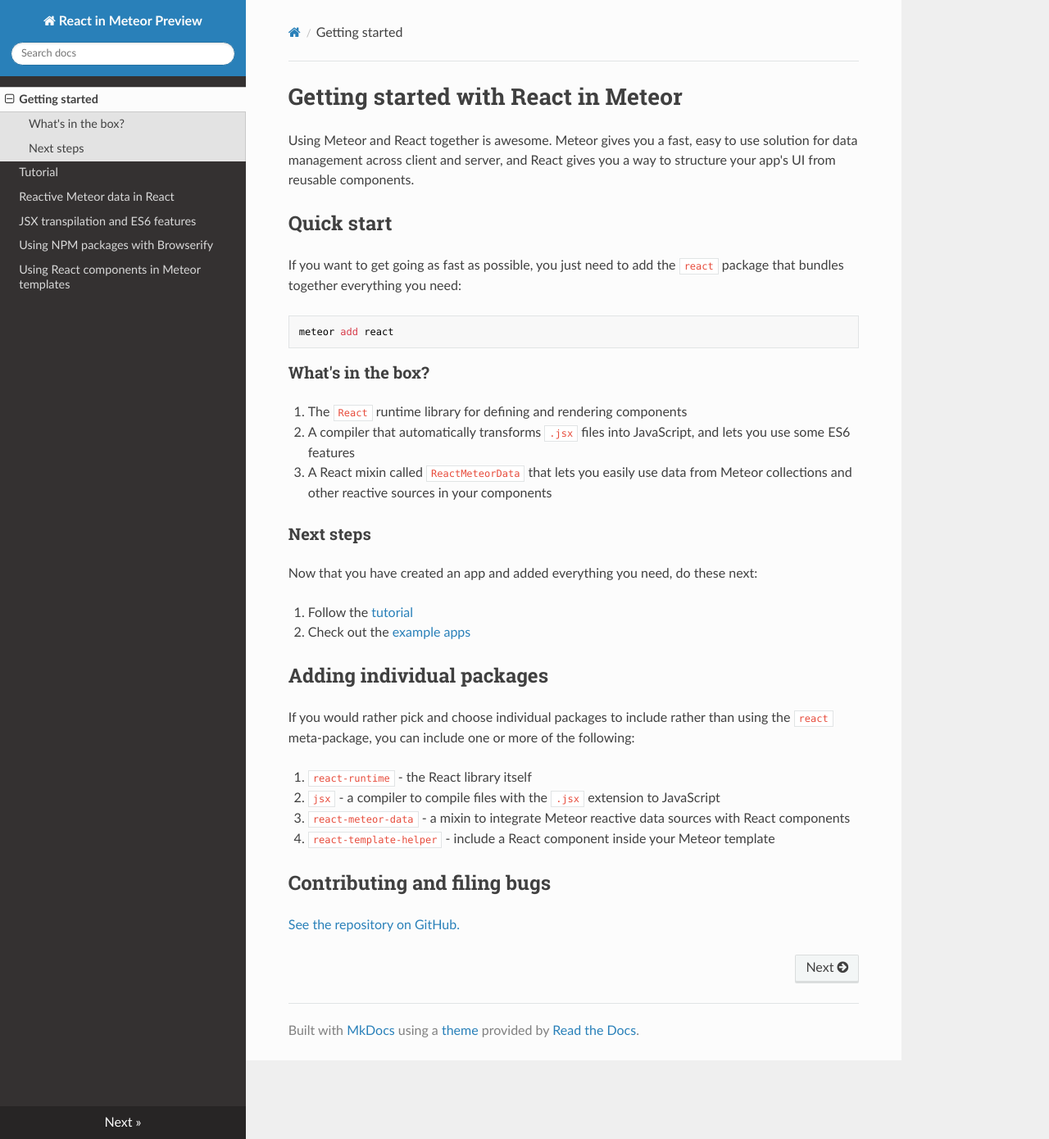
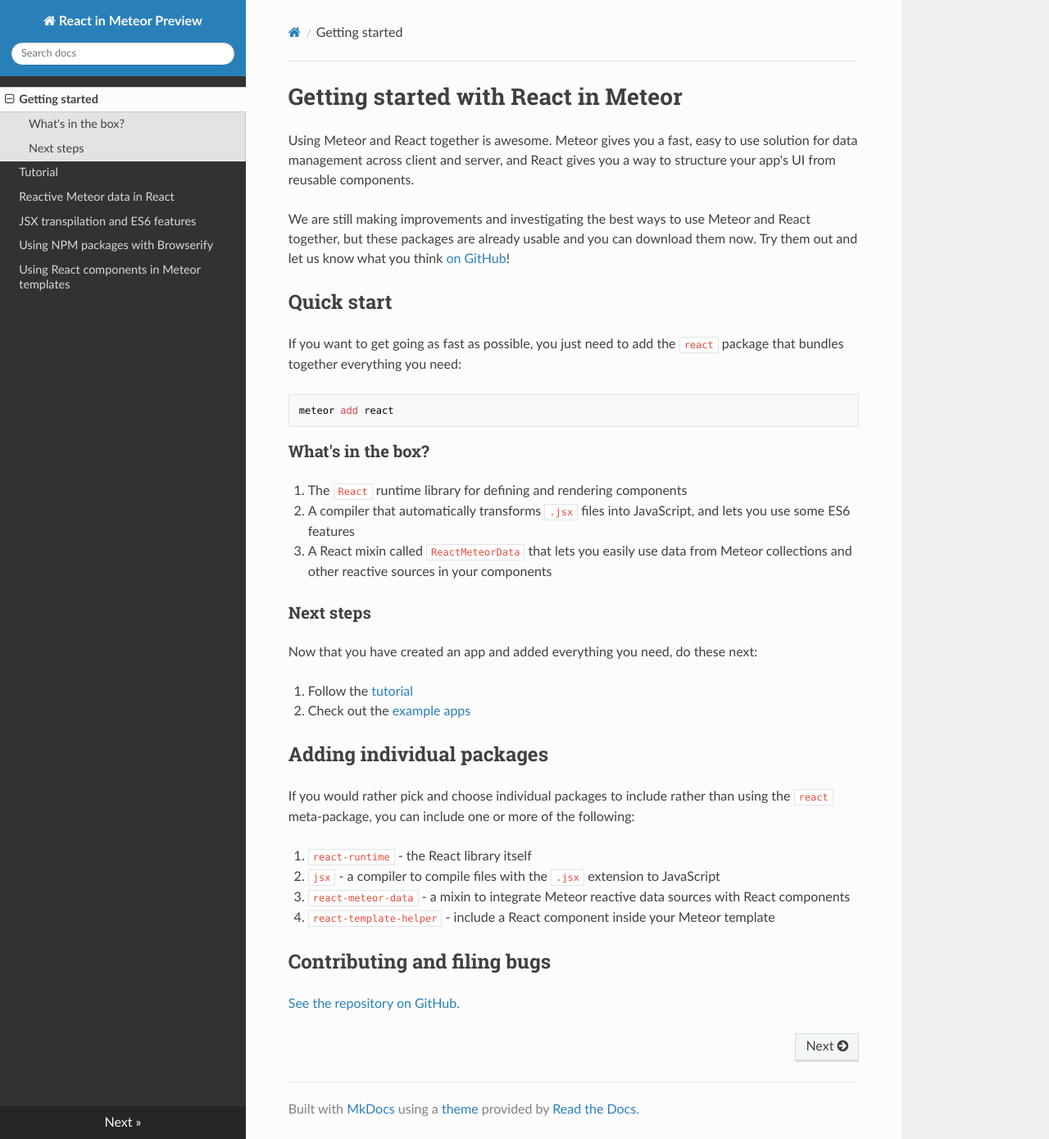
Before and after one commit to meteor/react-packages, an MkDocs documentation site: the page built from docs/index.md, in a window 1280 px wide and 1390 px high. Shown: the whole window at 82% size. Built offline with MkDocs 1.6.1, drawn with Linux system fonts in a browser that asks for light colours; nearby versions of some CDN libraries; old or Windows-style settings are respelled for this version of MkDocs.

Commit message:
Emphasize that you can download now

```diff
--- a/docs/index.md
+++ b/docs/index.md
@@ -2,6 +2,8 @@
 
 Using Meteor and React together is awesome. Meteor gives you a fast, easy to use solution
 for data management across client and server, and React gives you a way to structure your app's UI from reusable components.
+
+We are still making improvements and investigating the best ways to use Meteor and React together, but these packages are already usable and you can download them now. Try them out and let us know what you think [on GitHub](https://github.com/meteor/react-packages/issues)!
 
 ## Quick start
 
```
